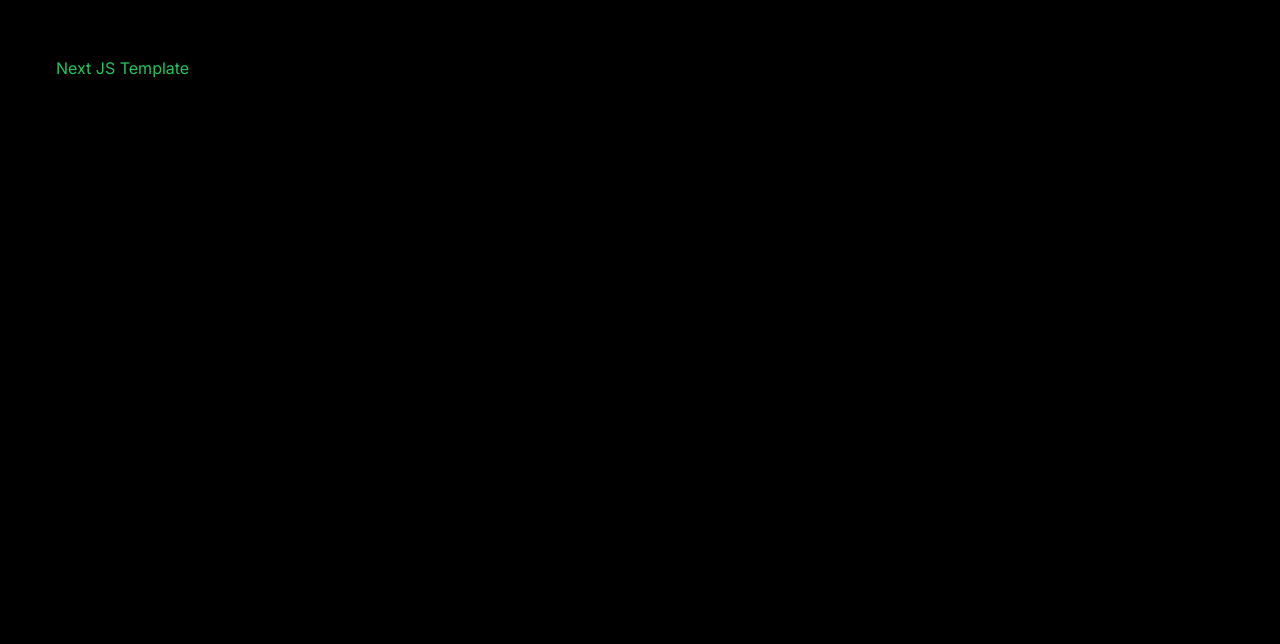
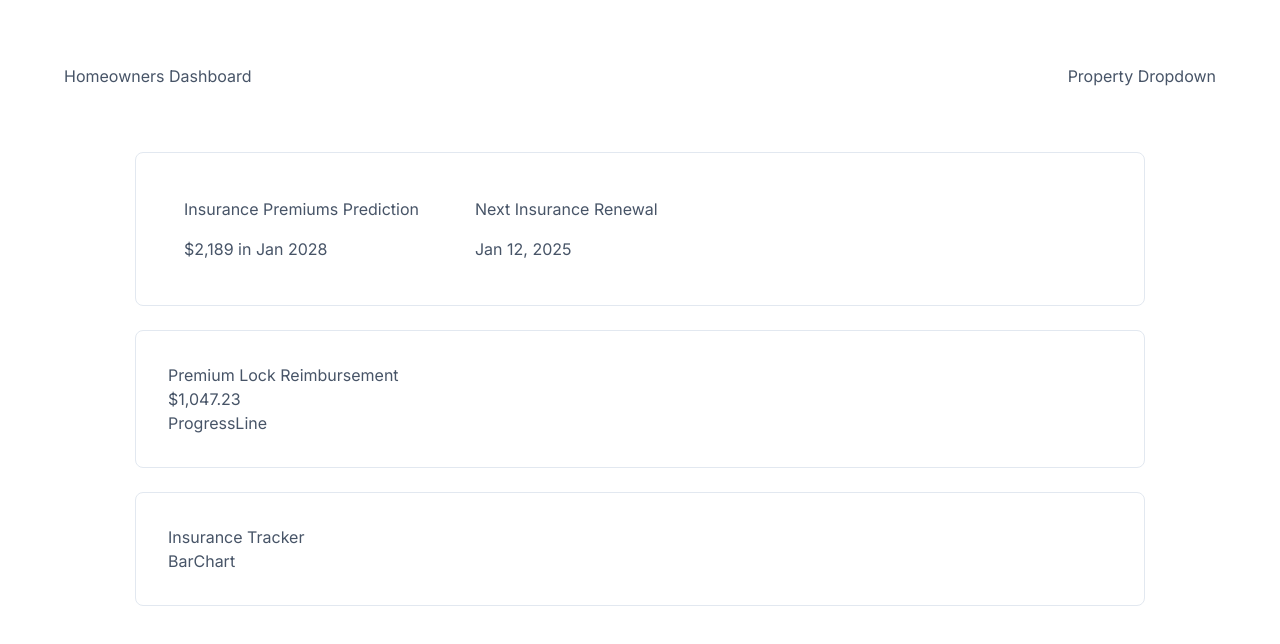
Before and after one commit to olgad21/homeowners-dashboard, a Next.js app: page / in a window 1280 px wide. Shown: the top 644 px of the page. Built offline with nearby package versions, Linux system fonts and the light colour scheme; no server answers.

Commit message:
feat: add basic layout

```diff
--- a/src/app/page.tsx
+++ b/src/app/page.tsx
@@ -1,7 +1,9 @@
+import Dashboard from "@/components/dashboard";
+
 export default function Home() {
   return (
-    <main className="bg-black text-green-500 items-center justify-items-center min-h-screen p-14 pb-20 gap-16">
-      Next JS Template
+    <main className="min-h-screen">
+      <Dashboard />
     </main>
   );
 }
--- /dev/null
+++ b/src/components/dashboard/Header.tsx
@@ -0,0 +1,10 @@
+const Header = () => {
+  return (
+    <div className="flex justify-between w-full">
+      <div>Homeowners Dashboard</div>
+      <div>Property Dropdown</div>
+    </div>
+  );
+};
+
+export default Header;
--- /dev/null
+++ b/src/components/dashboard/Reimbursement.tsx
@@ -0,0 +1,13 @@
+import { DashboardBlock } from "./styles";
+
+const Reimbursement = () => {
+  return (
+    <DashboardBlock className="!p-4 gap-6">
+      <p>Premium Lock Reimbursement</p>
+      <p>$1,047.23</p>
+      <p>ProgressLine</p>
+    </DashboardBlock>
+  );
+};
+
+export default Reimbursement;
--- /dev/null
+++ b/src/components/dashboard/Summary.tsx
@@ -0,0 +1,18 @@
+import { DashboardBlock, SummaryBlock } from "./styles";
+
+const Summary = () => {
+  return (
+    <DashboardBlock className="flex !p-4 gap-6">
+      <SummaryBlock>
+        <p>Insurance Premiums Prediction</p>
+        <p>$2,189 in Jan 2028</p>
+      </SummaryBlock>
+      <SummaryBlock>
+        <p>Next Insurance Renewal</p>
+        <p>Jan 12, 2025</p>
+      </SummaryBlock>
+    </DashboardBlock>
+  );
+};
+
+export default Summary;
--- /dev/null
+++ b/src/components/dashboard/Tracker.tsx
@@ -0,0 +1,12 @@
+import { DashboardBlock } from "./styles";
+
+const Tracker = () => {
+  return (
+    <DashboardBlock className="!p-4 gap-6">
+      <p>Insurance Tracker</p>
+      <div>BarChart</div>
+    </DashboardBlock>
+  );
+};
+
+export default Tracker;
--- /dev/null
+++ b/src/components/dashboard/index.tsx
@@ -0,0 +1,21 @@
+"use client";
+
+import Header from "./Header";
+import Reimbursement from "./Reimbursement";
+import Summary from "./Summary";
+import Tracker from "./Tracker";
+
+const Dashboard = () => {
+  return (
+    <div className="flex flex-col items-center justify-items-center p-16 gap-16">
+      <Header />
+      <div className="flex flex-col gap-6 w-full items-center justify-items-center">
+        <Summary />
+        <Reimbursement />
+        <Tracker />
+      </div>
+    </div>
+  );
+};
+
+export default Dashboard;
--- /dev/null
+++ b/src/components/dashboard/styles.ts
@@ -0,0 +1,9 @@
+import { styled } from "styled-components";
+
+export const DashboardBlock = styled.div.attrs<{ className?: string }>({
+  className: "rounded-lg border border-slate-200 w-[1010px] p-8",
+})``;
+
+export const SummaryBlock = styled.div.attrs<{ className?: string }>({
+  className: "flex flex-col gap-4 py-3 px-4",
+})``;
```
